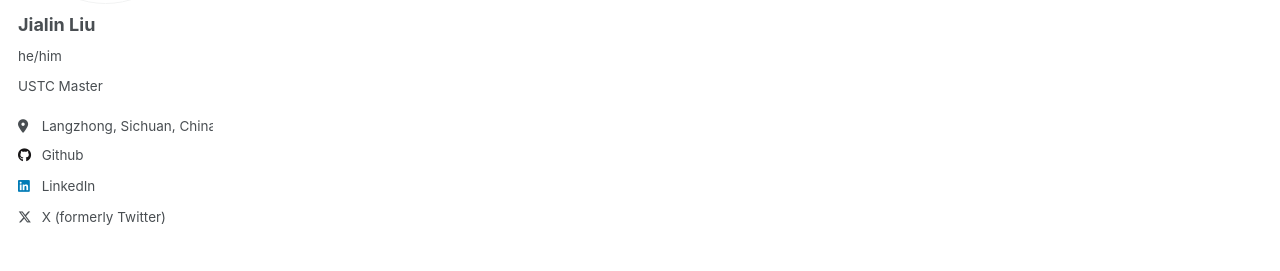
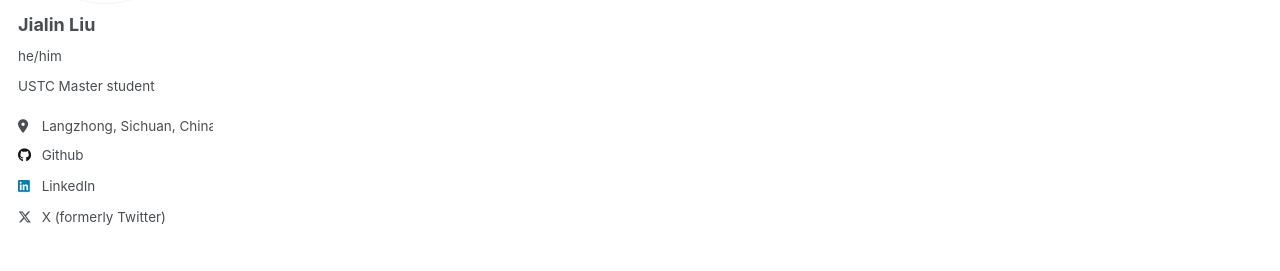
Before and after one commit to jialinliu0817/jialinliu0817.github.io, a Jekyll site: the page built from _pages/about.md, in a window 1280 px wide. Shown: the part 277-548 px from the top of the page. Built offline with Jekyll 4.4.1, drawn with Linux system fonts in a browser that asks for light colours.

Commit message:
Update _config.yml

```diff
--- a/_config.yml
+++ b/_config.yml
@@ -24,7 +24,7 @@ author:
   avatar           : "profile.png"
   name             : "Jialin Liu"
   pronouns         : "he/him" # example: "she/her"
-  bio              : "USTC Master"
+  bio              : "USTC Master student"
   location         : "Langzhong, Sichuan, China"
   #employer         : " "
   uri              : # URL
```
